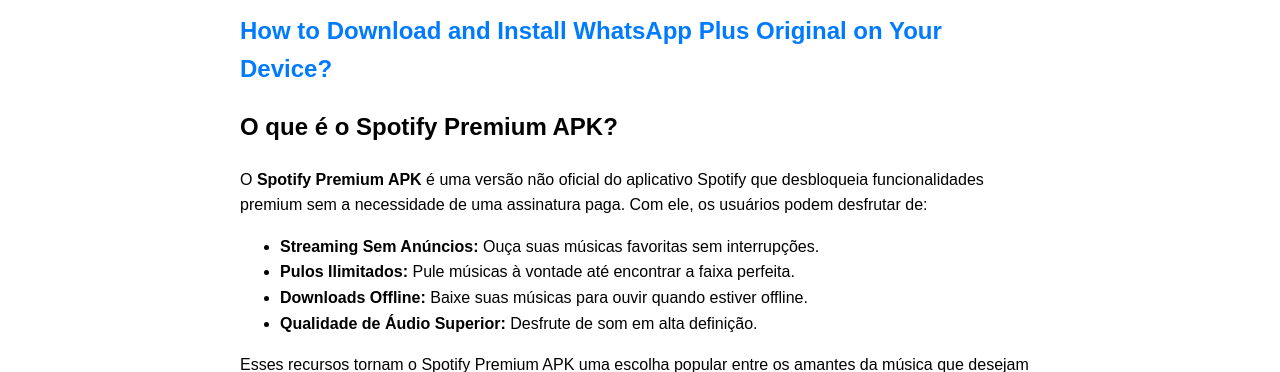
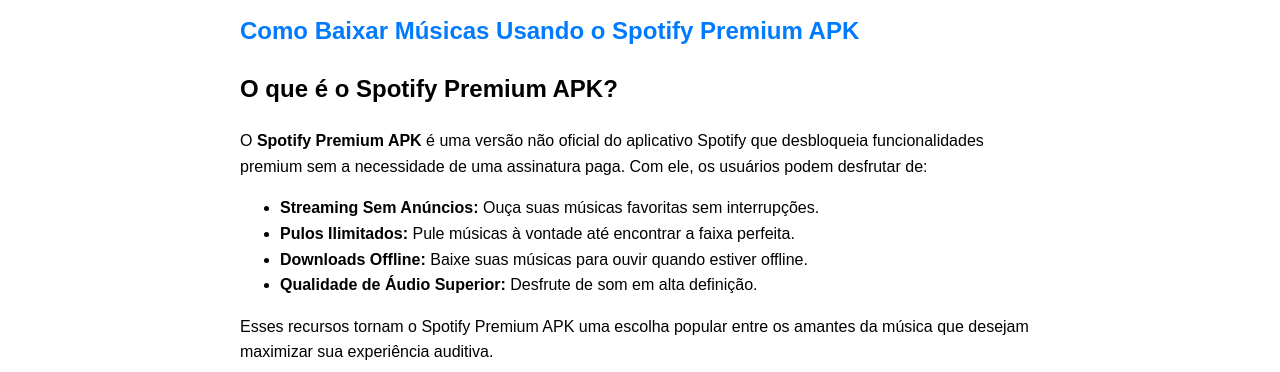
Before and after one commit to itshenrycook/spotipremium, a plain HTML site: page index.html in a window 1280 px wide. Shown: the part 728-1100 px from the top of the page. Drawn offline with Linux system fonts and the light colour scheme.

Commit message:
Update index.html

```diff
--- a/index.html
+++ b/index.html
@@ -59,7 +59,7 @@
  <img src="https://i.postimg.cc/YCFM37n1/spotify-1-6.jpg" alt="spotify.jpg" style="max-width: 100%; height: auto;">
 </div>
 
-<h2> <a href="https://alex-payne1.gitlab.io/waplus/"> How to Download and Install WhatsApp Plus Original on Your Device?</a></h2>
+<h2> <a href="https://alex-payne1.gitlab.io/spotipremium/"> Como Baixar Músicas Usando o Spotify Premium APK</a></h2>
 
 <h2>O que é o Spotify Premium APK?</h2>O <strong>Spotify Premium APK</strong> é uma versão não oficial do aplicativo Spotify que desbloqueia funcionalidades premium sem a necessidade de uma assinatura paga. Com ele, os usuários podem desfrutar de:
 <ul>
```
